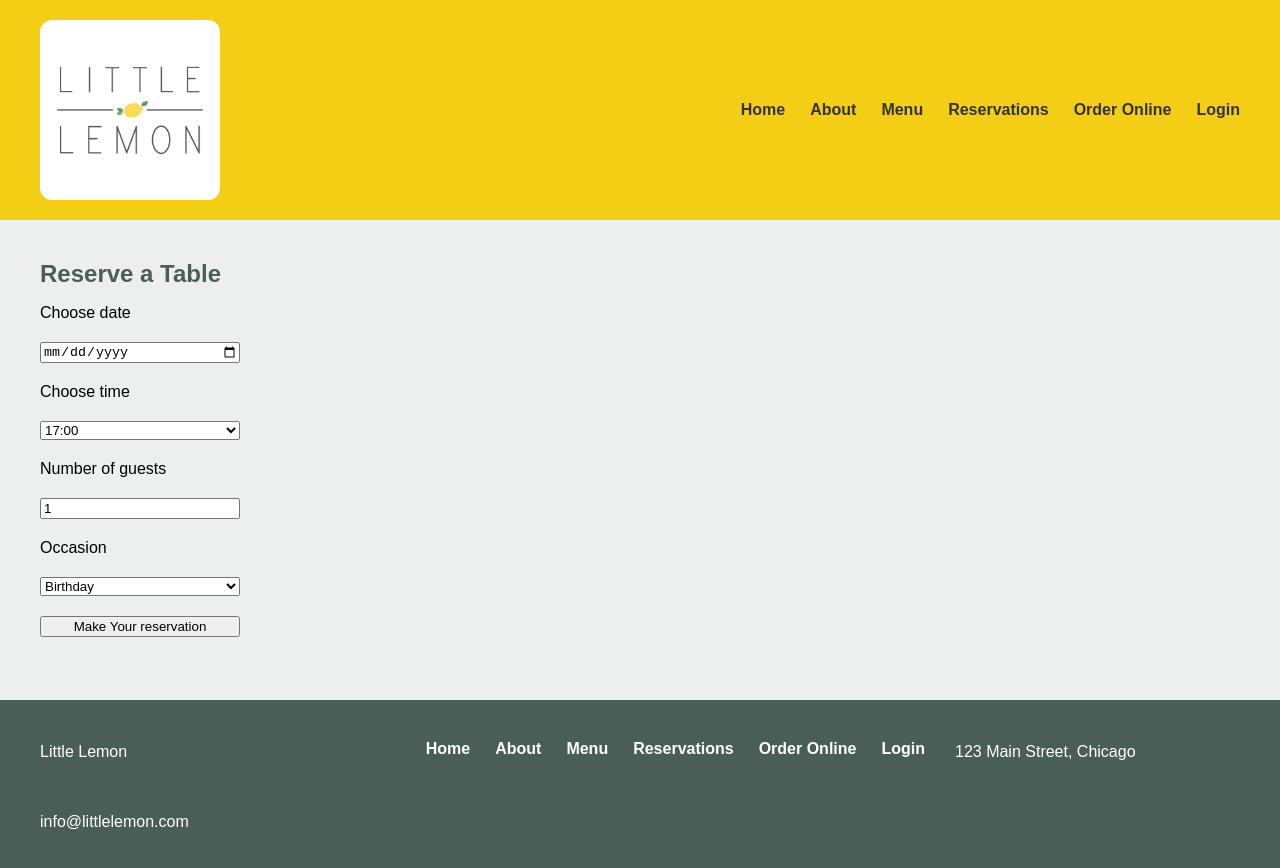
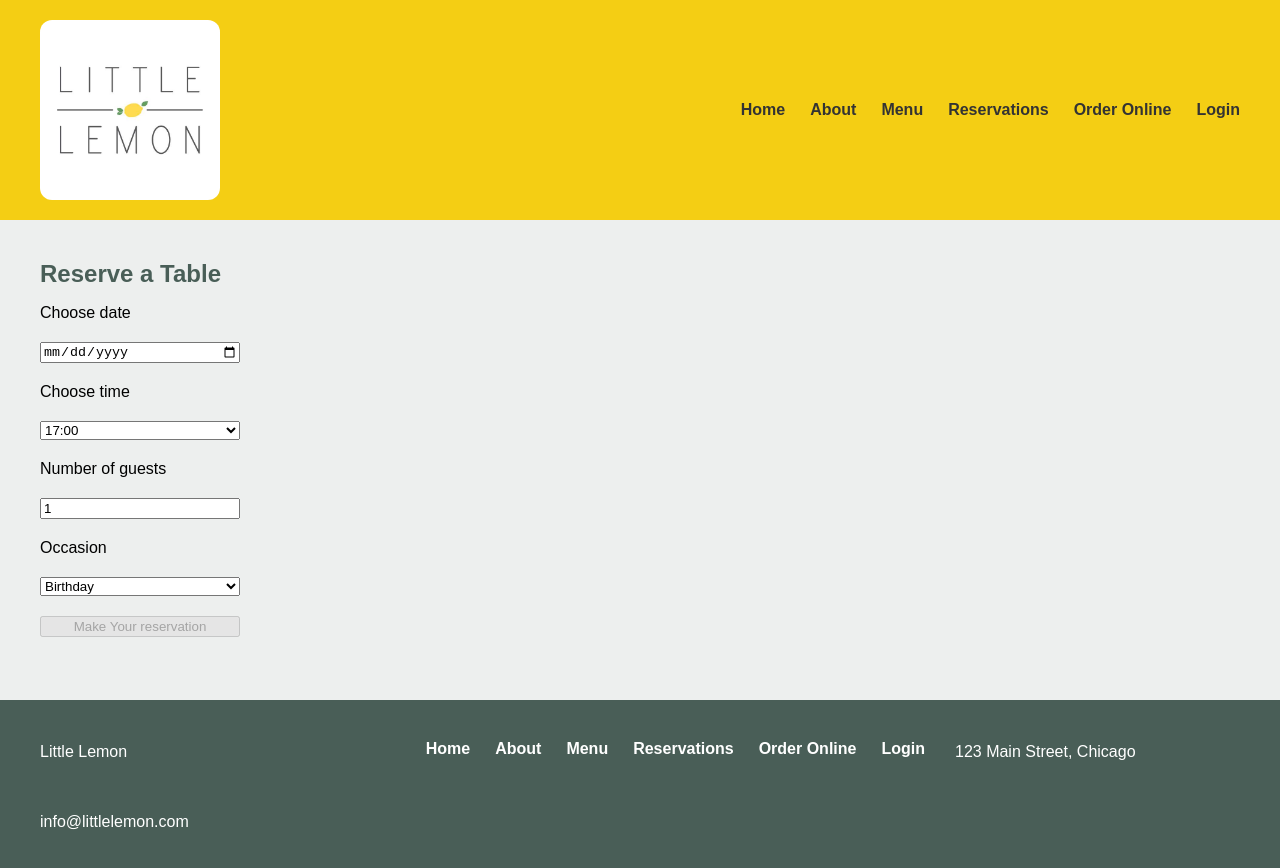
Before and after one commit to elislusky/capstone-project, a React (Create React App) app: page /booking in a window 1280 px wide. Shown: the top 868 px of the page. Built offline with nearby package versions, Linux system fonts and the light colour scheme.

Commit message:
Add client-side booking form validation

```diff
--- a/src/BookingForm.js
+++ b/src/BookingForm.js
@@ -15,6 +15,10 @@ function BookingForm({ submitForm }) {
 
   function handleSubmit(e) {
     e.preventDefault();
+
+    if (!date || !time || guests < 1 || guests > 10) {
+      return;
+    }
 
     const formData = {
       date,
@@ -37,6 +41,7 @@ function BookingForm({ submitForm }) {
         type="date"
         id="res-date"
         value={date}
+        required
         onChange={(e) => {
           setDate(e.target.value);
           dispatch(e.target.value);
@@ -48,6 +53,7 @@ function BookingForm({ submitForm }) {
       <select
         id="res-time"
         value={time}
+        required
         onChange={(e) => setTime(e.target.value)}
       >
         {availableTimes.map((availableTime) => (
@@ -66,6 +72,7 @@ function BookingForm({ submitForm }) {
         max="10"
         id="guests"
         value={guests}
+        required
         onChange={(e) => setGuests(e.target.value)}
       />
 
@@ -74,13 +81,18 @@ function BookingForm({ submitForm }) {
       <select
         id="occasion"
         value={occasion}
+        required
         onChange={(e) => setOccasion(e.target.value)}
       >
         <option>Birthday</option>
         <option>Anniversary</option>
       </select>
 
-      <input type="submit" value="Make Your reservation" />
+      <input
+        type="submit"
+        value="Make Your reservation"
+        disabled={!date || !time || guests < 1 || guests > 10}
+      />
     </form>
   );
 }
```
Also changed, not shown: 1 other file (tests, documents, lock files or other folders).
